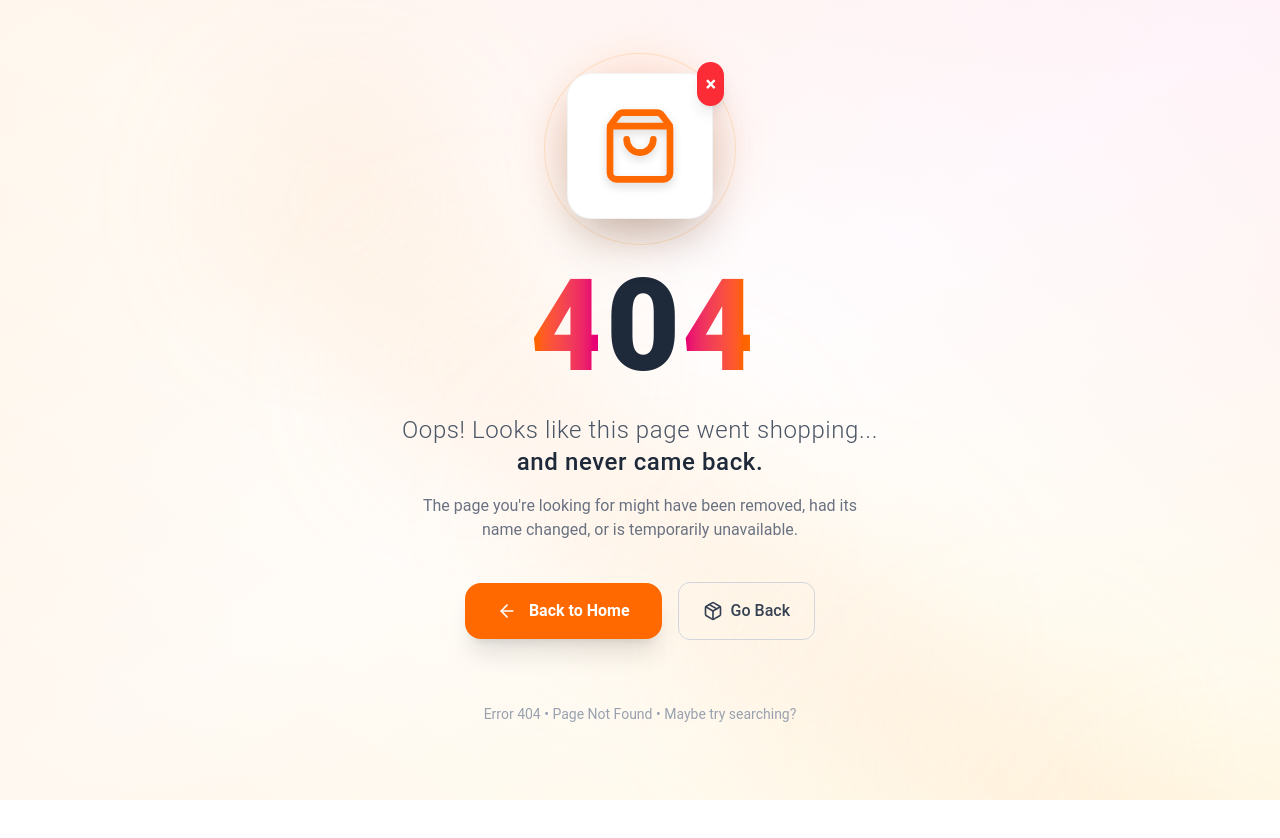
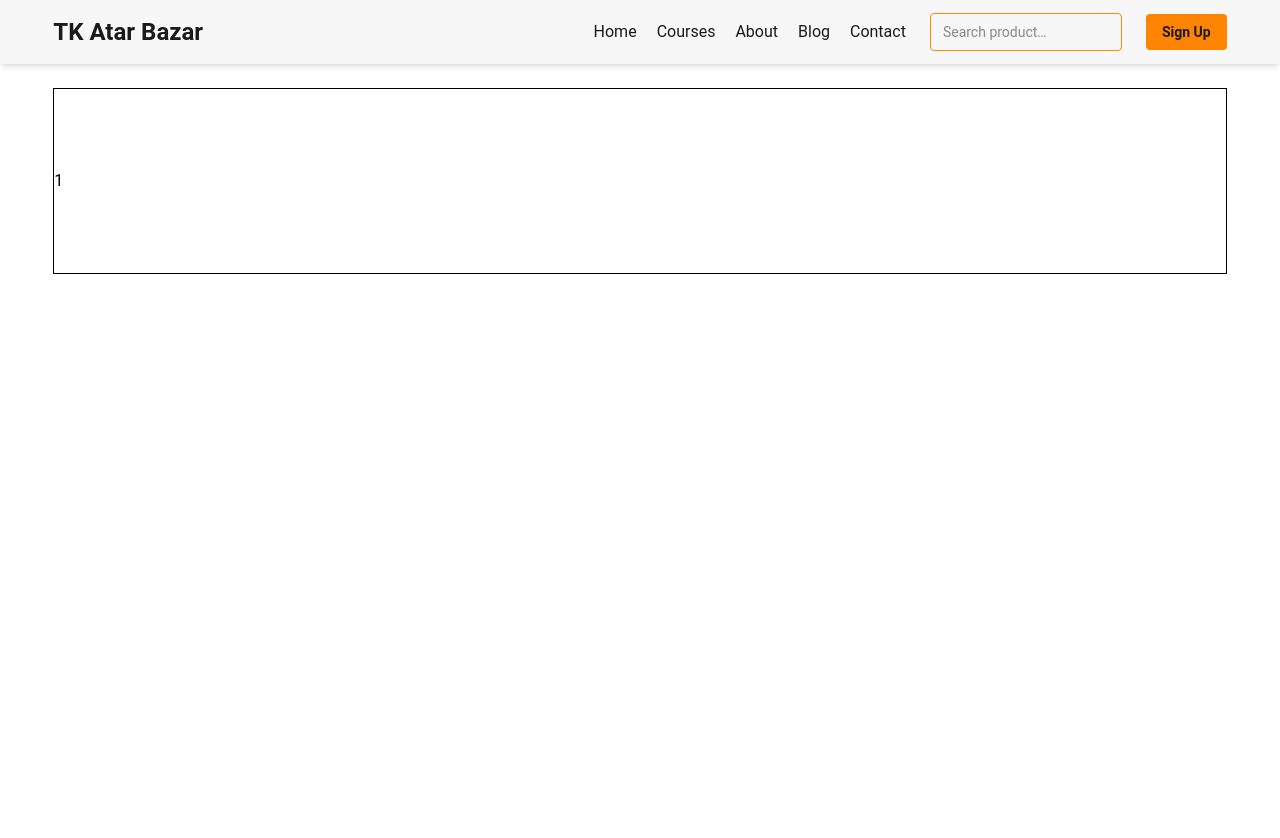
Before and after one commit to akweb69/E-commerce-client-site, a React (Vite) app: page /category/1 in a window 1280 px wide. Shown: the top 838 px of the page. Before the commit the page ends 800 px from the top, so only its background shows below. Built offline with nearby package versions, Linux system fonts and the light colour scheme.

Commit message:
add the universal not found 404 page  for whole website

```diff
--- a/src/App.jsx
+++ b/src/App.jsx
@@ -4,6 +4,7 @@ import HomePageLayout from './Layout/HomePageLayout';
 import HomePage from './Layout/HomePage';
 import ProductDetailsPage from './Pages/ProductDetailsPage';
 import NotFound404 from './Common/NotFound404';
+import CetegoryProducts from './Pages/CetegoryProducts';
 
 function App() {
 
@@ -17,6 +18,7 @@ function App() {
           {/* index => shows up by default when url is "/" */}
           <Route index element={<HomePage />} />
           <Route path="/product/:id" element={<ProductDetailsPage />} />
+          <Route path="/category/:category" element={<CetegoryProducts />} />
         </Route>
 
         {/* Not Found 404 Page */}
--- /dev/null
+++ b/src/Pages/CetegoryProducts.jsx
@@ -0,0 +1,15 @@
+import { useParams } from "react-router-dom";
+import Category from './../Sections/Category';
+
+const CetegoryProducts = () => {
+    const params = useParams();
+    const category = params.category;
+
+    return (
+        <div className="w-11/12 mx-auto border py-20">
+            {category}
+        </div>
+    );
+};
+
+export default CetegoryProducts;
--- a/src/Sections/Category.jsx
+++ b/src/Sections/Category.jsx
@@ -4,6 +4,7 @@ import {
     FaGamepad, FaCamera, FaHome, FaHeart
 } from 'react-icons/fa';
 import { GiLipstick, GiRunningShoe } from 'react-icons/gi';
+import { useNavigate } from 'react-router-dom';
 
 const Category = () => {
     const data = [
@@ -18,7 +19,11 @@ const Category = () => {
         { _id: 9, name: 'হোম & লিভিং', icon: FaHome, color: 'bg-teal-500' },
         { _id: 10, name: 'হেলথ', icon: FaHeart, color: 'bg-emerald-500' },
     ];
-
+    const navigate = useNavigate();
+    // handle navigation--->
+    const handleNavigation = (path) => {
+        navigate(`/category/${path}`);
+    }
     return (
         <div className="py-8">
             <div className=" mx-auto">
@@ -33,10 +38,13 @@ const Category = () => {
                         const Icon = item.icon;
                         return (
                             <div
+
                                 key={item._id}
                                 className="group cursor-pointer transform transition-all duration-300 hover:scale-110"
                             >
-                                <div className="flex flex-col items-center space-y-2">
+                                <div
+                                    onClick={() => handleNavigation(item.name)}
+                                    className="flex flex-col items-center space-y-2">
                                     {/* Icon Circle */}
                                     <div
                                         className={`${item.color} p-4 md:p-5 rounded-full shadow-lg group-hover:shadow-2xl transition-all duration-300 transform group-hover:-translate-y-2`}
```
Also changed, not shown: 1 other file (tests, documents, lock files or other folders).
